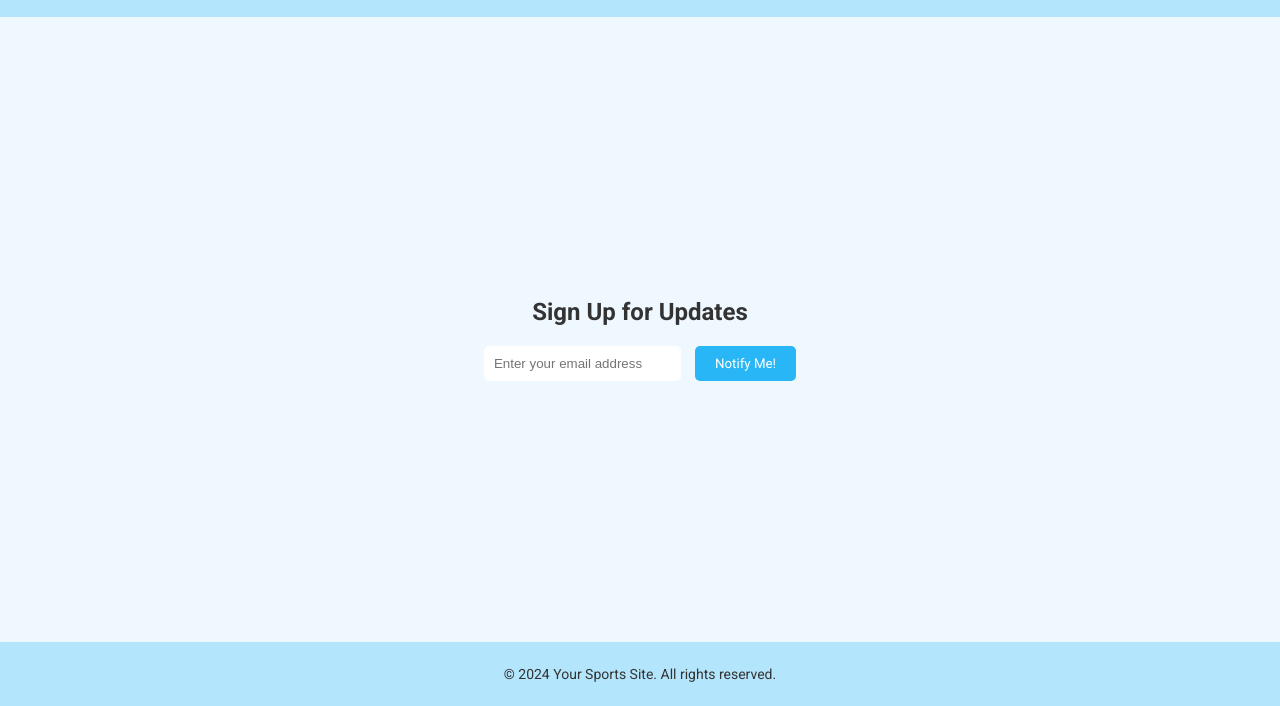
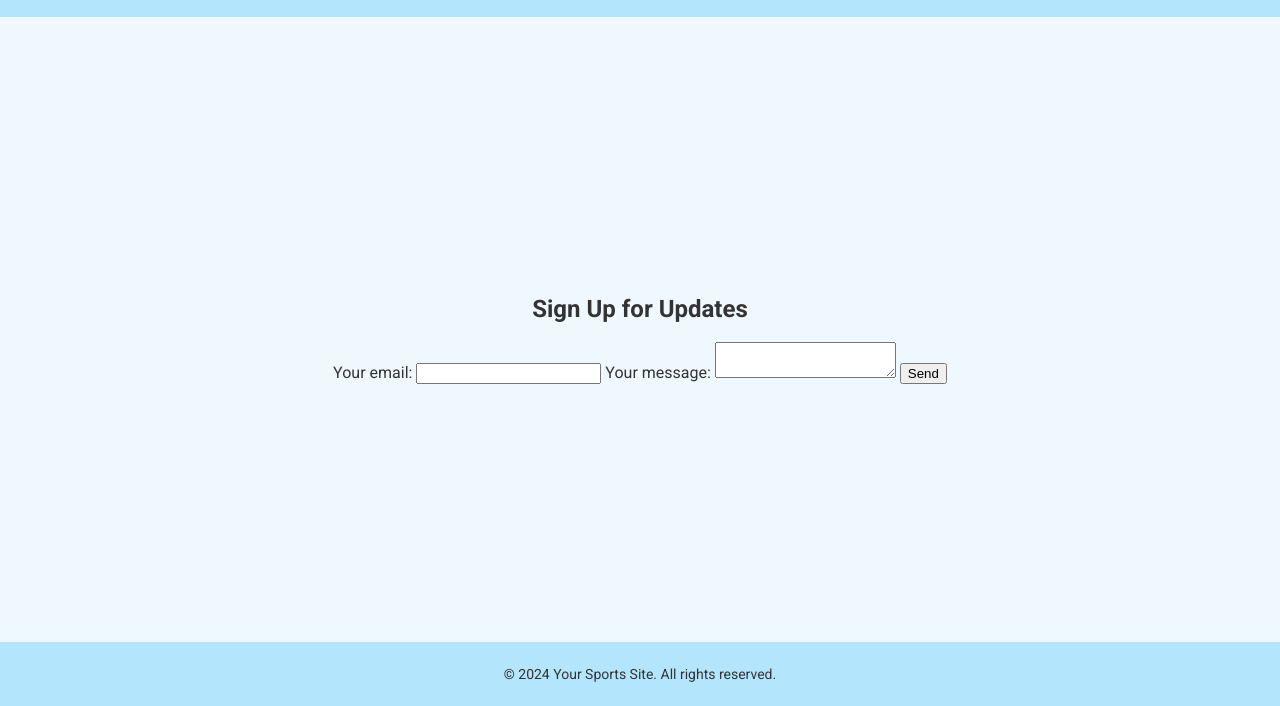
Before and after one commit to lucasloliveira/thestokemap, a plain HTML site: page index.html in a window 1280 px wide. Shown: the part 94-800 px from the top of the page. Drawn offline with Linux system fonts and the light colour scheme.

Commit message:
Update index.html

```diff
--- a/index.html
+++ b/index.html
@@ -15,9 +15,21 @@
     <main>
         <section id="signup">
             <h2>Sign Up for Updates</h2>
-            <form id="email-form">
-                <input type="email" id="email" placeholder="Enter your email address" required>
-                <button type="submit">Notify Me!</button>
+            <!-- modify this form HTML and place wherever you want your form -->
+            <form
+              action="https://formspree.io/f/xeqyzngr"
+              method="POST"
+            >
+              <label>
+                Your email:
+                <input type="email" name="email">
+              </label>
+              <label>
+                Your message:
+                <textarea name="message"></textarea>
+              </label>
+              <!-- your other form fields go here -->
+              <button type="submit">Send</button>
             </form>
         </section>
     </main>
```
